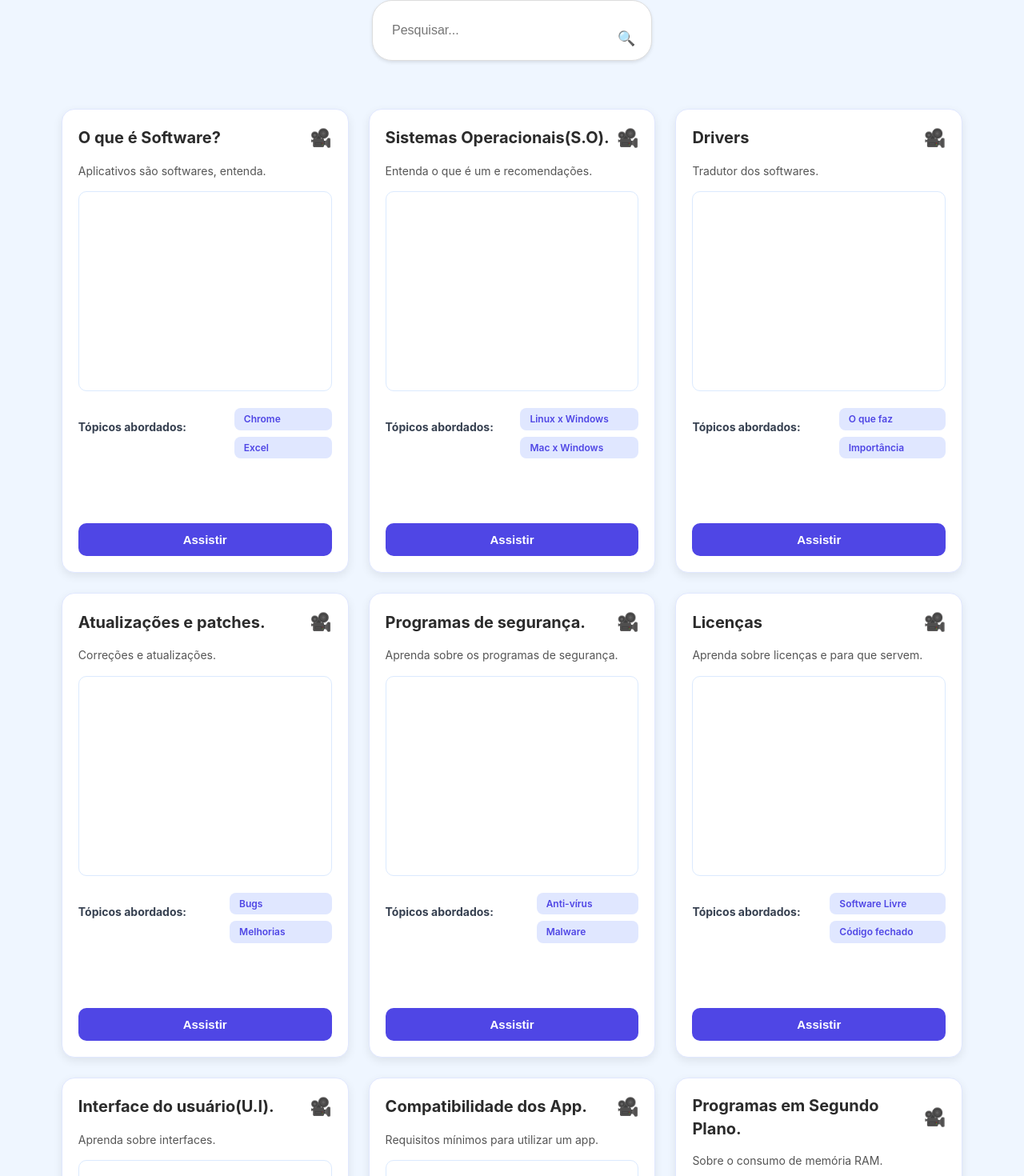
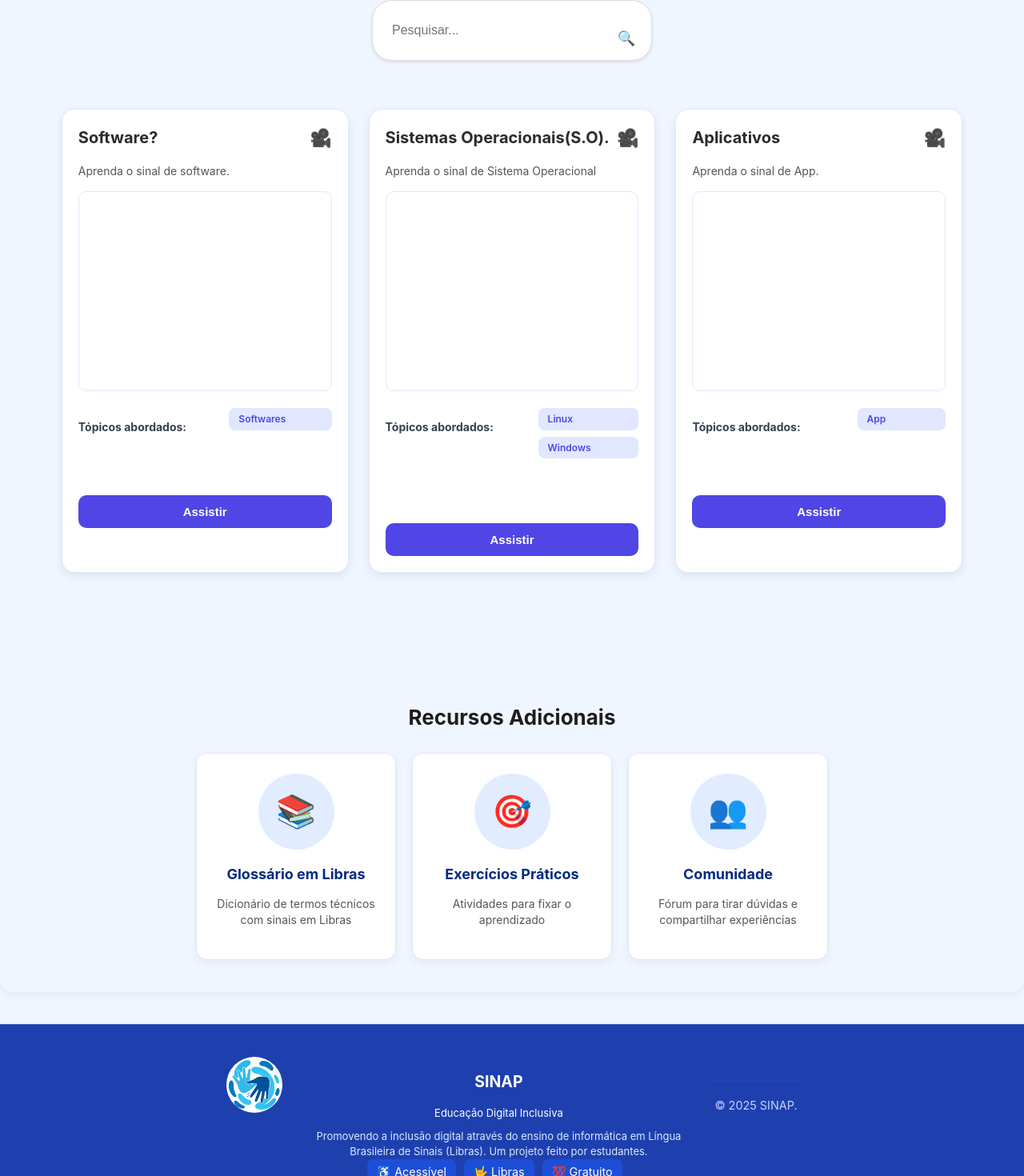
Before and after one commit to SINAP-tech/SINAP, a React (Vite) app: page /softwarevideos in a window 1280 px wide. Shown: the part 164-1634 px from the top of the page at 80% size. Built offline with nearby package versions, Linux system fonts and the light colour scheme.

Commit message:
Update 30/03 as 00:09

```diff
--- a/src/App.jsx
+++ b/src/App.jsx
@@ -8,9 +8,9 @@ import Jogos from "./pages/Jogos";
 import Hardware from "./pages/Hardware";
 import Software from "./pages/Software";
 import Internet from "./pages/Internet";
-import QuizLibras from './pages/Quiz';
-import Arrasta from './pages/Arrasta';
-import DescubraVideo from './pages/DescubraVideo'
+import QuizLibras from './components/QuizComp';
+import Arrasta from './components/Arrasta';
+import DescubraVideo from './components/Descubra'
 
 function App() {
   return (
--- a/src/components/Arrasta.jsx
+++ b/src/components/Arrasta.jsx
@@ -90,10 +90,6 @@ export default function Arrasta() {
       <div className="arrasta-page-wrapper">
         <div className="arrasta-container-main">
 
-          <div className="game-header">
-            <Link to="/jogos" className="btn-voltar-compacto">← Sair</Link>
-          </div>
-
           {jogoFinalizado ? (
             <div className="final-box">
               <h2>🎉 Parabéns!</h2>
@@ -183,7 +179,6 @@ export default function Arrasta() {
           )}
         </div>
       </div>
-      <Footer />
     </>
   );
 }
--- a/src/components/QuizComp.jsx
+++ b/src/components/QuizComp.jsx
@@ -86,10 +86,6 @@ export default function QuizComp() {
       <div className="quiz-page-wrapper">
         <div className="quiz-container">
 
-          <div className="game-header">
-            <Link to="/jogos" className="btn-voltar-compacto">← Sair</Link>
-          </div>
-
           {quizFinalizado ? (
             <div className="final-box">
               <h2>🎉 Parabéns!</h2>
--- a/src/components/modalgames.jsx
+++ b/src/components/modalgames.jsx
@@ -1,9 +1,9 @@
-import QuizComp from "./QuizComp";
-import Arrasta from "./Arrasta";
-import ChoiceGame from "./Descubra";
+import QuizComp from "./QuizComp.jsx";
+import Arrasta from "./Arrasta.jsx";
+import ChoiceGame from "./Descubra.jsx";
 import './modal.css'
 
-export default function Modal({JogoSelecionado, Fechar}){
+export default function Modal({jogoSelecionado, fechar}){
     const jogos = {
         quiz: <QuizComp/>,
         arrasta: <Arrasta/>,
@@ -13,10 +13,10 @@ export default function Modal({JogoSelecionado, Fechar}){
         <>
         <div className="modal-overlay">
             <div className="modal-box">
-                <button className="close-btn" onClick={Fechar}>
+                <button className="close-btn" onClick={fechar}>
                     X
                 </button>
-                {jogos[JogoSelecionado]}
+                {jogos[jogoSelecionado]}
             </div>
         </div>
         </>
--- a/src/components/videos.jsx
+++ b/src/components/videos.jsx
@@ -6,13 +6,13 @@ export default function Videos() {
   const VideosData = [
     {
       titulo: 'Hardware',
-      descricao: 'Aprenda o sinal de hardware e Entre para ver mais sobre os sinais dos componentes físicos aqui.',
+      descricao: 'Aprenda o sinal de hardware e clique em "Veja tudo aqui" para ver mais sobre os sinais dos componentes físicos aqui.',
       videoUrl: 'https://www.youtube.com/watch?v=cI-Nbhaq4Ls',
       caminho: '/hardwarevideos'
     },
     {
       titulo: 'Software',
-      descricao: 'Aprenda qual o sinal de Software e os sinais sobre o conteúdo de softwares aqui',
+      descricao: 'Aprenda qual o sinal de Software e clique em "Veja tudo aqui" para ver mais sobre os sinais sobre o conteúdo de softwares aqui',
       videoUrl: 'https://www.youtube.com/watch?v=wSRtuC_BN10',
       caminho:'/softwarevideos'
     },
@@ -20,7 +20,7 @@ export default function Videos() {
     // que coisa boa, oh homi de Deus. Espero que não seja necessário imitar a boca dele...
     {
       titulo: 'Internet',
-      descricao: 'Aprenda o Sinal de Software e os sinais Relacionados Aqui',
+      descricao: 'Aprenda o Sinal de Software e clique em "Veja tudo aqui" para ver mais sobre os sinais Relacionados Aqui',
       videoUrl: 'https://www.youtube.com/watch?v=vLvDDMYUZbE',
       caminho: '/internetvideos'
     }
--- a/src/pages/Hardware.jsx
+++ b/src/pages/Hardware.jsx
@@ -8,69 +8,63 @@ import VoltarArrow from "../components/button-back";
 
 
 export default function Hardware(){
- /* Aqui ta criando a const pra barra de pesquisa. */
+  /* Aqui ta criando a const pra barra de pesquisa. */
   const [busca, setBusca] = useState("");
 
-    const VideosData = [
+  const VideosData = [
+    {
+      titulo: 'Hardware',
+      descricao: 'Aprenda o sinal de Hardware.',
+      topicos: ['Hardware', 'Parte Física'],
+      videoUrl: 'https://www.youtube.com/watch?v=31kQ9YxWZH0'
+    },
     {
       titulo: 'Placa-mãe',
-      descricao: 'Saiba como falar "placa-mãe" e o que ela é.',
+      descricao: 'Saiba como fazer o sinal de "placa-mãe".',
       topicos: ['Placa-mãe', 'Tipos e tamanhos'],
       videoUrl: ''
     },
     {
       titulo: 'Armazenamento, SSD, HD',
-      descricao: 'Entenda como falar o nome das memórias e como elas funcionam.',
+      descricao: 'Entenda como fazer o sinal de HD e SSD.',
       topicos: ['Temporária', 'Permanente'],
       videoUrl: ''
     },
     {
       titulo: 'Processador CPU',
-      descricao: 'Aprenda como funciona o processador.',
+      descricao: 'Aprenda o sinal de processador.',
       topicos: ['Cores', 'Frequencia'],
       videoUrl: ''
     },
     {
       titulo: 'Memória RAM',
-      descricao: 'Aprenda o que é uma memória volátio.',
+      descricao: 'Aprenda o sinal da memória RAM.',
       topicos: ['Tamanho', 'Dual-Channel'],
       videoUrl: ''
     },
     {
       titulo: 'Periféricos',
-      descricao: 'Aprenda o que são periféricos e exemplos.',
+      descricao: 'Aprenda a falar periféricos e exemplos.',
       topicos: ['Mouse', 'teclado'],
       videoUrl: ''
     },
     {
       titulo: 'Placa de vídeo',
-      descricao: 'O que são e para que servem',
-      topicos: ['Espaço Própio', 'GPU'],
+      descricao: 'Aprenda o sinal de "Placa de Vídeo"',
+      topicos: ['GPU'],
       videoUrl: ''
     },
     {
       titulo: 'Fonte de Alimentação',
-      descricao: 'O que é e sua importância.',
-      topicos: ['Voltagem', 'Recomendações'],
+      descricao: 'Aprenda o sinal de "Fonte".',
+      topicos: ['Fonte'],
       videoUrl: ''
     },
     {
       titulo: 'Gabinete',
-      descricao: 'Saiba o que é e para que serve.',
+      descricao: 'Saiba o sinal de Gabinete.',
       topicos: [''],
       videoUrl: ''
-    },
-    {
-      titulo: 'Dispositivos de Entrada e saída',
-      descricao: 'Saiba o que significa e exemplos.',
-      topicos: ['Microfone, teclado'],
-      videoUrl: ''
-    },
-    {
-      titulo: 'Vídeo interessante',
-      descricao: 'Dá para usar, um pouco, de base para os vídeos que vamos produzir.',
-      topicos: ['Microfone, teclado'],
-      videoUrl: 'https://www.youtube.com/watch?v=31kQ9YxWZH0'
     },
 ]
   // normaliza texto (remove acento e caixa)
--- a/src/pages/Internet.jsx
+++ b/src/pages/Internet.jsx
@@ -13,57 +13,39 @@ export default function Internet(){
 
     const VideosData = [
     {
-      titulo: 'O que é a Internet',
-      descricao: 'Entenda o que é a internet.',
+      titulo: 'Internet',
+      descricao: 'Aprenda o sinal de internet.',
       topicos: ['WWW', 'HTTP'],
       videoUrl: ''
     },
     {
-      titulo: 'Navegadores',
-      descricao: 'Como navegar por essa grande rede?',
+      titulo: 'Navegador',
+      descricao: 'Aprenda o sinal de Navegador',
       topicos: ['Brave', 'Chrome'],
       videoUrl: ''
     },
     {
-      titulo: 'E-mails e comunicação',
-      descricao: 'As formas de se comunicar pela internet',
+      titulo: 'E-mails',
+      descricao: 'Aprenda o sinal de E-mail',
       topicos: ['Chats', 'App'],
       videoUrl: ''
     },
     {
-      titulo: 'Cookies e Privacidade.',
-      descricao: 'Seu rastreamento na internet, publicidade e anúncio.',
-      topicos: ['Dados', 'Privacidade'],
-      videoUrl: ''
-    },
-    {
       titulo: 'Fake News',
-      descricao: 'As mentiras da internet.',
+      descricao: 'Aprenda o sinal de Fake News.',
       topicos: ['Mentiras', 'Click Bait'],
       videoUrl: ''
     },
     {
-      titulo: 'Pishing',
-      descricao: 'Desconfie dos links que recebe.',
-      topicos: ['Link falso', 'Letras'],
-      videoUrl: ''
-    },
-    {
-      titulo: 'Sites e URls',
-      descricao: 'O que é um site?',
+      titulo: 'Site',
+      descricao: 'Aprenda o sinal de site',
       topicos: ['Sites', 'App x Site'],
       videoUrl: ''
     },
     {
       titulo: 'Segurança',
-      descricao: 'Segurança em primeiro lugar!',
-      topicos: ['VPN', 'Proxy'],
-      videoUrl: ''
-    },
-    {
-      titulo: 'Dark e Deep Web',
-      descricao: 'Os lugares mais obscuros da internet...',
-      topicos: ['Dark Web', 'Deep Web '],
+      descricao: 'Aprenda o sinal de segurança',
+      topicos: ['Segurança'],
       videoUrl: ''
     },
 ]
--- a/src/pages/Software.jsx
+++ b/src/pages/Software.jsx
@@ -14,59 +14,24 @@ export default function Softwares(){
 
     const VideosData = [
     {
-      titulo: 'O que é Software?',
-      descricao: 'Aplicativos são softwares, entenda.',
-      topicos: ['Chrome', 'Excel'],
+      titulo: 'Software?',
+      descricao: 'Aprenda o sinal de software.',
+      topicos: ['Softwares'],
       videoUrl: ''
     },
     {
       titulo: 'Sistemas Operacionais(S.O).',
-      descricao: 'Entenda o que é um e recomendações.',
-      topicos: ['Linux x Windows', 'Mac x Windows'],
+      descricao: 'Aprenda o sinal de Sistema Operacional',
+      topicos: ['Linux', 'Windows'],
       videoUrl: ''
     },
     {
-      titulo: 'Drivers',
-      descricao: 'Tradutor dos softwares.',
-      topicos: ['O que faz', 'Importância'],
+      titulo: 'Aplicativos',
+      descricao: 'Aprenda o sinal de App.',
+      topicos: ['App'],
       videoUrl: ''
     },
-    {
-      titulo: 'Atualizações e patches.',
-      descricao: 'Correções e atualizações.',
-      topicos: ['Bugs', 'Melhorias'],
-      videoUrl: ''
-    },
-    {
-      titulo: 'Programas de segurança.',
-      descricao: 'Aprenda sobre os programas de segurança.',
-      topicos: ['Anti-vírus', 'Malware'],
-      videoUrl: ''
-    },
-    {
-      titulo: 'Licenças',
-      descricao: 'Aprenda sobre licenças e para que servem.',
-      topicos: ['Software Livre', 'Código fechado'],
-      videoUrl: ''
-    },
-    {
-      titulo: 'Interface do usuário(U.I).',
-      descricao: 'Aprenda sobre interfaces.',
-      topicos: ['Menus', 'Ícones'],
-      videoUrl: ''
-    },
-    {
-      titulo: 'Compatibilidade dos App.',
-      descricao: 'Requisitos mínimos para utilizar um app.',
-      topicos: ['Requisitos do sistema', 'Requisitos de hardware'],
-      videoUrl: ''
-    },
-    {
-      titulo: 'Programas em Segundo Plano.',
-      descricao: 'Sobre o consumo de memória RAM.',
-      topicos: ['CPU', 'RAM'],
-      videoUrl: ''
-    },
+    // Precisamos de ideias?
 ]
 
  // normaliza texto (remove acento e caixa)
```
Also changed, not shown: src/components/JogosComp.jsx (+5 -6 lines), 1 other file (tests, documents, lock files or other folders).
